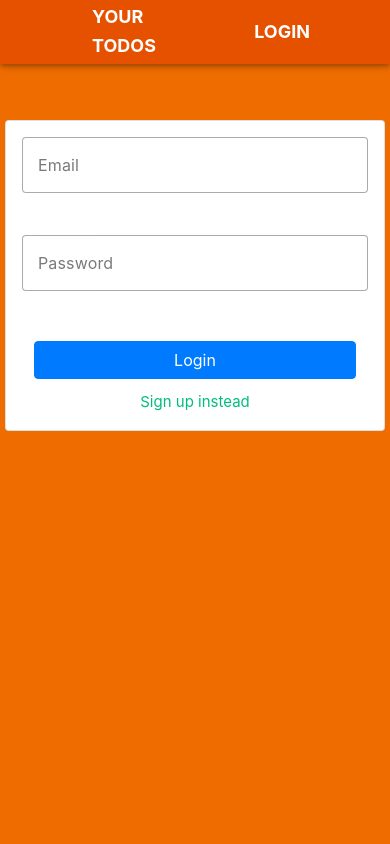
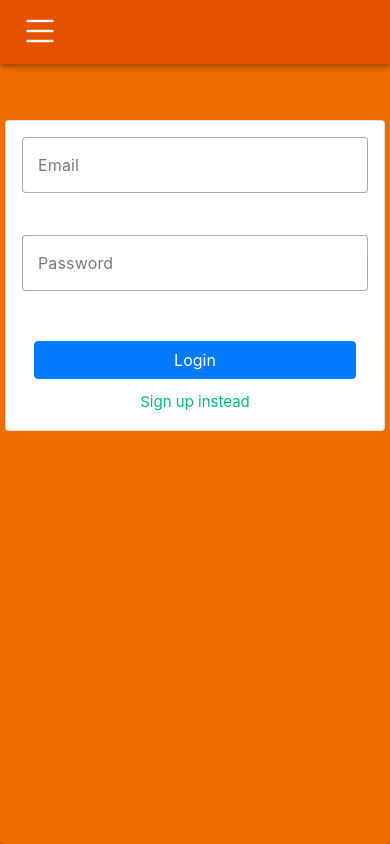
Before and after one commit to huyviet1995/todolist-vue, a Vue app: page /auth in a window 390 px wide. Built offline with nearby package versions, Linux system fonts and the light colour scheme.

Commit message:
Adding the bootstrap and show the hamburger menu on  responsive layout

```diff
--- a/package.json
+++ b/package.json
@@ -11,6 +11,7 @@
   "dependencies": {
     "@vuelidate/core": "^2.0.0",
     "@vuelidate/validators": "^2.0.0",
+    "bootstrap-icons": "^1.10.3",
     "vue": "^3.2.45",
     "vue-router": "^4.1.6",
     "vuetify": "^3.1.1",
--- a/src/App.vue
+++ b/src/App.vue
@@ -1,5 +1,6 @@
 <template>
   <v-app class="app">
+    <v-card>
       <the-header></the-header>
       <v-main class="main">
         <router-view> </router-view>
@@ -26,6 +27,7 @@
           </div>
         </transition>
       </v-main>
+    </v-card>
   </v-app>
 </template>
 
@@ -54,10 +56,14 @@ export default {
 .app {
   background-color: #ef6c00;
   height: 100%;
-  ::v-deep .v-application__wrap {
+}
+
+.v-card {
   background-color: #ef6c00;
+  height: 100%;
+  z-index: 9999;
 }
-}
+
 .main {
   margin-top: 24px;
 }
--- a/src/assets/main.css
+++ b/src/assets/main.css
@@ -1,3 +1,4 @@
+@import "bootstrap-icons/font/bootstrap-icons.css";
 @import './base.css';
 
 #app {
--- a/src/components/TheHeader.vue
+++ b/src/components/TheHeader.vue
@@ -1,7 +1,7 @@
 <template>
-  <v-app-bar color="orange-darken-4" class="v-app-bar" mb-3 prominent>
-    <v-app-bar-nav-icon @click.stop="drawer = !drawer"></v-app-bar-nav-icon>
-    <nav>
+  <v-app-bar color="orange-darken-4" class="v-app-bar" mb-3>
+    <i class="bi bi-list d-sm-none d-block"></i>
+    <nav class="d-sm-flex d-none">
       <router-link to="/">
         {{ todoPageNavLabel }}
       </router-link>
@@ -10,7 +10,7 @@
     </nav>
   </v-app-bar>
 
-  <v-navigation-drawer v-model="drawer" absolute bottom temporary>
+  <v-navigation-drawer v-model="drawer" absolute left temporary top="0">
     <v-list nav dense>
       <v-list-item-group
         v-model="group"
@@ -37,7 +37,13 @@ export default {
   data() {
     return {
       drawer: false,
+      group: null,
     };
+  },
+  watch: {
+    group() {
+      this.drawer = false;
+    },
   },
   computed: {
     ...mapGetters("auth", ["isAuthenticated", "email"]),
@@ -63,6 +69,21 @@ header {
   margin-bottom: 32px;
 }
 
+i {
+  color: white;
+  font-size: 40px;
+  font-weight: bold;
+  margin-left: 20px;
+}
+
+header >>> .v-navigation-drawer {
+  height: 100vh;
+  width: 100vw;
+  top: 0 !important;
+  position: absolute;
+  z-index: 9999;
+}
+
 nav {
   display: flex;
   width: fit-content;
```
Also changed, not shown: 1 other file (tests, documents, lock files or other folders). Lines whose indentation alone changed are shown as unchanged.
